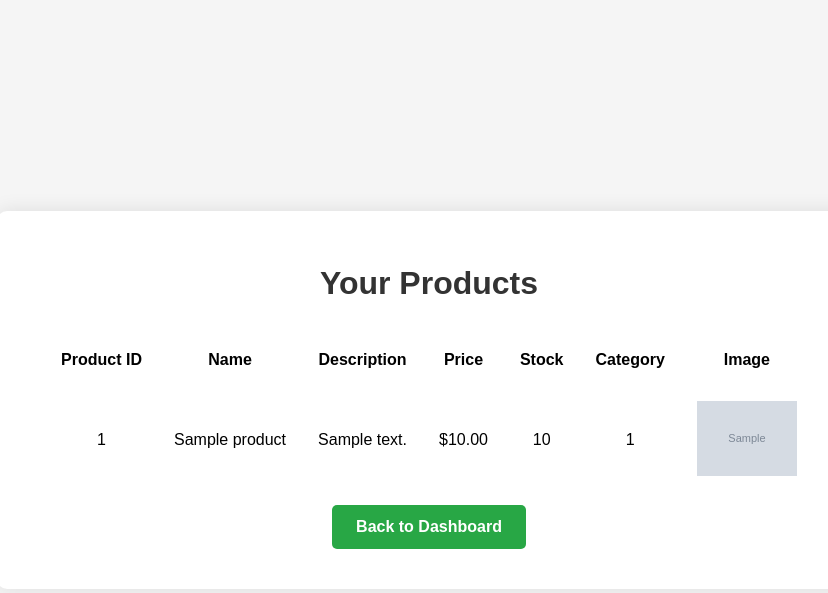
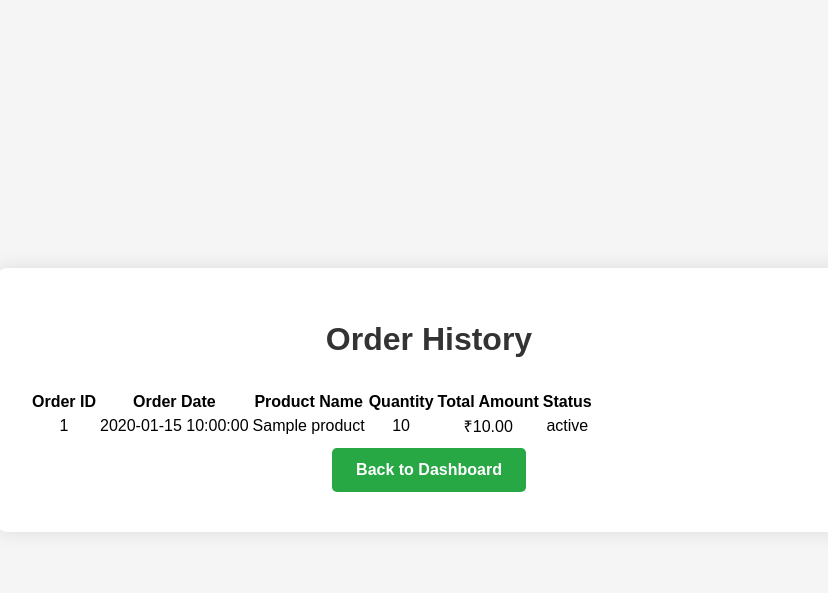
Before and after one commit to AnimishY/DBMS-PROJECT, a Flask app: page /seller/view-orders in a window 1280 px wide. Shown: the top 593 px of the page, without its empty margins (211-1039 px from the left). Run offline with Flask 3, Linux system fonts and the light colour scheme; the visitor is signed in with stand-in values (Sample User, id 1); tables that the repository leaves empty hold one stand-in row (values such as "Sample post"); grey boxes marked "Sample" are stand-in pictures; data that the repository does not hold is empty.

Commit message:
view orders page on seller page added

```diff
--- a/routes/seller_routes.py
+++ b/routes/seller_routes.py
@@ -313,29 +313,29 @@ def delete_product(product_id):
 @seller_login_required
 def view_orders():
     conn = None
-    cursor = None
     try:
         conn = connect_to_mysql()
         cursor = conn.cursor(dictionary=True)
 
-        # Fetch products for the logged-in seller, including image_path
-        query = """
-        SELECT ProductId, Name, Description, Price, Stock, CategoryId, image_path
-        FROM Product
-        WHERE SellerId = %s
-        """
+        # Fetch order history for the logged-in seller
+        query = '''
+        SELECT o.OrderId, o.OrderDate, o.TotalAmount, o.OrderStatus, p.Name AS ProductName, oi.Quantity
+        FROM Orders o
+        JOIN OrderItem oi ON o.OrderId = oi.OrderId
+        JOIN Product p ON oi.ProductId = p.ProductId
+        WHERE p.SellerId = %s
+        ORDER BY o.OrderDate DESC
+        '''
         cursor.execute(query, (session['seller_id'],))
-        products = cursor.fetchall()
+        orders = cursor.fetchall()
+
+        return render_template('view_orders.html', orders=orders)
     except Exception as e:
-        flash(f"Error fetching products: {str(e)}", 'danger')
-        products = []
+        flash(f"Failed to load orders: {str(e)}", 'danger')
+        return redirect(url_for('seller.dashboard'))
     finally:
-        if cursor:
-            cursor.close()
         if conn:
             conn.close()
-
-    return render_template('view_orders.html', products=products)
 
 @seller_blueprint.route('/product-history', methods=['GET'])
 @seller_login_required
--- a/templates/view_orders.html
+++ b/templates/view_orders.html
@@ -1,42 +1,36 @@
 {% extends "base.html" %}
 
 {% block content %}
-<div class="container text-center">
-    <h1>Your Products</h1>
-    <div class="table-responsive">
-        <table class="table table-striped table-bordered" style="margin: 0 auto; text-align: center;">
+<div class="container">
+    <h1>Order History</h1>
+    {% if orders %}
+    <table class="table table-striped">
         <thead>
             <tr>
-                    <th style="padding: 15px;">Product ID</th>
-                    <th style="padding: 15px;">Name</th>
-                    <th style="padding: 15px;">Description</th>
-                    <th style="padding: 15px;">Price</th>
-                    <th style="padding: 15px;">Stock</th>
-                    <th style="padding: 15px;">Category</th>
-                    <th style="padding: 15px;">Image</th>
+                <th>Order ID</th>
+                <th>Order Date</th>
+                <th>Product Name</th>
+                <th>Quantity</th>
+                <th>Total Amount</th>
+                <th>Status</th>
             </tr>
         </thead>
         <tbody>
-                {% for product in products %}
+            {% for order in orders %}
             <tr>
-                    <td style="padding: 15px;">{{ product.ProductId }}</td>
-                    <td style="padding: 15px;">{{ product.Name }}</td>
-                    <td style="padding: 15px;">{{ product.Description }}</td>
-                    <td style="padding: 15px;">${{ product.Price }}</td>
-                    <td style="padding: 15px;">{{ product.Stock }}</td>
-                    <td style="padding: 15px;">{{ product.CategoryId }}</td>
-                    <td style="padding: 15px;">
-                        {% if product.image_path %}
-                        <img src="{{ url_for('static', filename='uploads/' + product.image_path) }}" alt="{{ product.Name }}" width="100">
-                        {% else %}
-                        <em>No Image</em>
-                        {% endif %}
-                    </td>
+                <td>{{ order.OrderId }}</td>
+                <td>{{ order.OrderDate }}</td>
+                <td>{{ order.ProductName }}</td>
+                <td>{{ order.Quantity }}</td>
+                <td>₹{{ order.TotalAmount }}</td>
+                <td>{{ order.OrderStatus }}</td>
             </tr>
             {% endfor %}
         </tbody>
     </table>
-    </div>
-    <a href="{{ url_for('seller.dashboard') }}" class="btn btn-secondary mt-3">Back to Dashboard</a>
+    {% else %}
+    <p>No orders found.</p>
+    {% endif %}
+    <a href="{{ url_for('seller.dashboard') }}" class="btn btn-secondary">Back to Dashboard</a>
 </div>
 {% endblock %}
```
Lines whose indentation alone changed are shown as unchanged.
